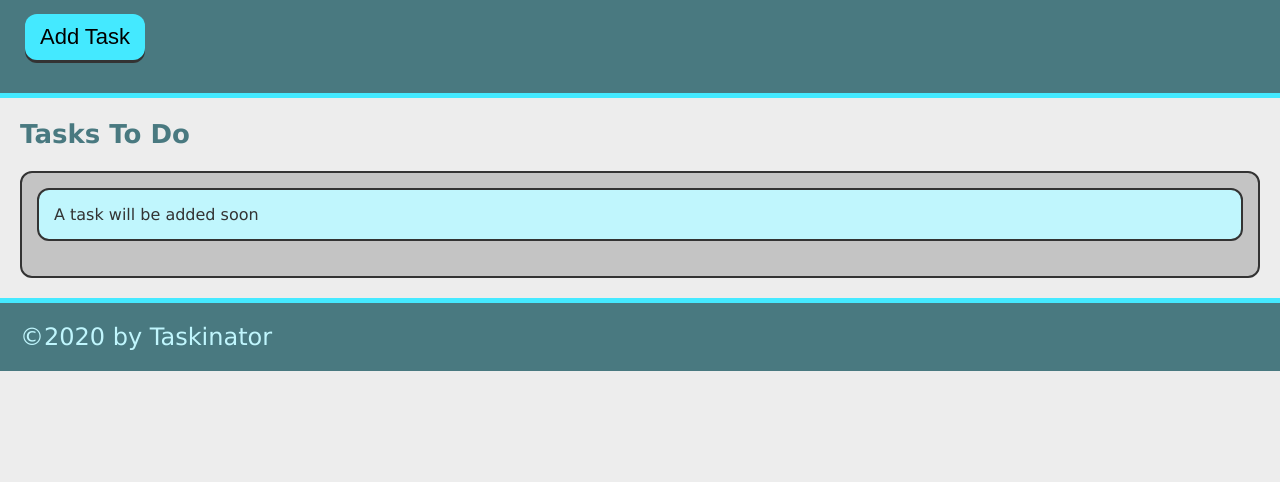
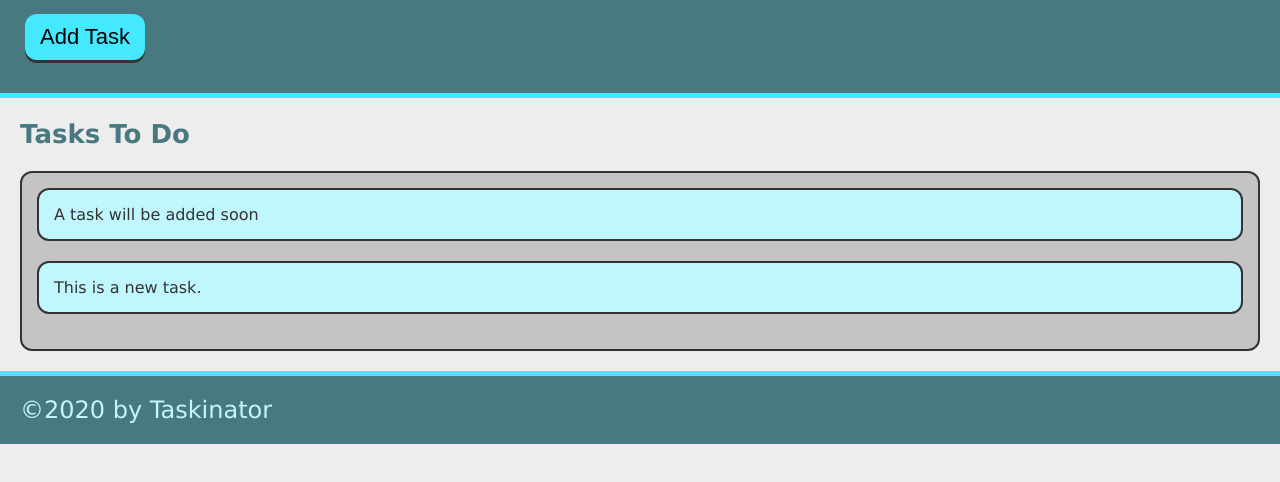
Before and after one commit to asiajcrew/Taskinator, a plain HTML site: page index.html in a window 1280 px wide. Both pictures are taken after a click on the button "Add Task". Shown: the part 108-590 px from the top of the page. Drawn offline with Linux system fonts and the light colour scheme.

Commit message:
created button to add new tasks

```diff
--- a/assets/js/script.js
+++ b/assets/js/script.js
@@ -0,0 +1,11 @@
+var buttonEl = document.querySelector("#save-task")
+var taskToDoEl = document.querySelector("#tasks-to-do")
+
+var createTaskHandler = function() {
+    var listItemEl = document.createElement("li");
+    listItemEl.className = "task-item";
+    listItemEl.textContent = "This is a new task.";
+    taskToDoEl.appendChild(listItemEl);
+};
+
+buttonEl.addEventListener("click", createTaskHandler);
--- a/index.html
+++ b/index.html
@@ -11,13 +11,13 @@
     <header>
         <h1>Taskinator</h1>
         <p>Click the button below to add a new task!</p>
-        <button class="btn">Add Task</button>
+        <button class="btn" id="save-task">Add Task</button>
     </header>
 
     <main class="page-conent">
         <section class="task-list-wrapper">
             <h2 class="list-title">Tasks To Do</h2>
-            <ul class="task-list">
+            <ul class="task-list" id="tasks-to-do">
                 <li class="task-item">A task will be added soon</li>
             </ul>
         </section>
```
